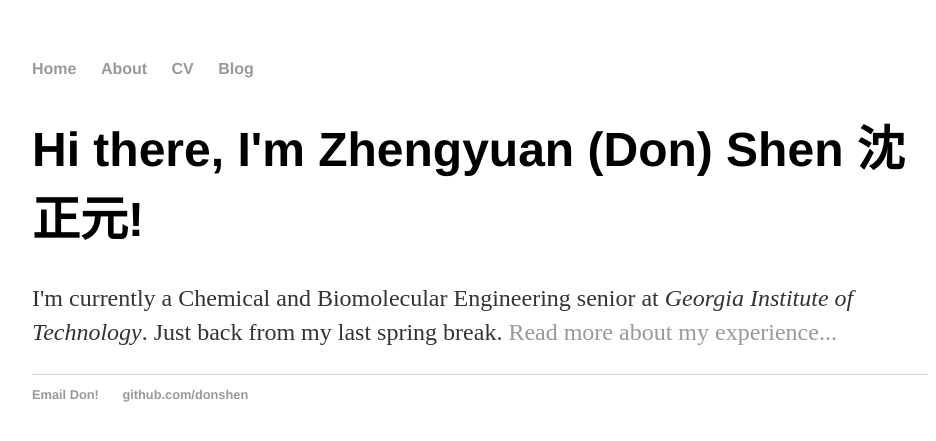
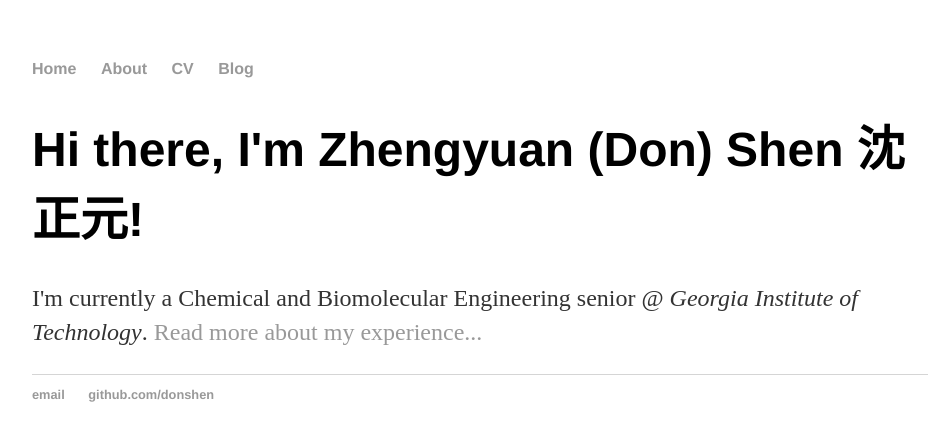
Before and after one commit to donshen/donshen.github.io, a Jekyll site: the page built from index.html, in a window 1280 px wide. Shown: the top 441 px of the page, without its empty margins (160-1096 px from the left). Built offline with Jekyll 4.4.1, drawn with Linux system fonts in a browser that asks for light colours.

Commit message:
Update index.html

```diff
--- a/index.html
+++ b/index.html
@@ -1,31 +1,8 @@
-<!DOCTYPE html>
-<html>
-	<head>
-		<title>Don Shen, Chemical Engineer</title>
-		<!-- link to main stylesheet -->
-		<link rel="stylesheet" type="text/css" href="/css/main.css">
-	</head>
-	<body>
-		<nav>
-    		<ul>
-        		<li><a href="/">Home</a></li>
-	        	<li><a href="/about">About</a></li>
-        		<li><a href="/cv">CV</a></li>
-        		<li><a href="/blog">Blog</a></li>
-    		</ul>
-		</nav>
-		<div class="container">
-    		<div class="blurb">
-        		<h1>Hi there, I'm Zhengyuan (Don) Shen 沈正元! </h1>
-
-				<p>I'm currently a Chemical and Biomolecular Engineering senior at <em>Georgia Institute of Technology</em>. Just back from my last spring break. <a href="/about">Read more about my experience...</a></p>
-    		</div><!-- /.blurb -->
-		</div><!-- /.container -->
-		<footer>
-    		<ul>
-        		<li><a href="mailto:don.z.shen@gmail.com">Email Don!</a></li>
-        		<li><a href="https://github.com/donshen">github.com/donshen</a></li>
-			</ul>
-		</footer>
-	</body>
-</html>
+---
+layout: default
+title: Don Shen, Chemical Engineer
+---
+<div class="blurb">
+	<h1>Hi there, I'm Zhengyuan (Don) Shen 沈正元!</h1>
+	<p>I'm currently a Chemical and Biomolecular Engineering senior @ <em>Georgia Institute of Technology</em>. <a href="/about">Read more about my experience...</a></p>
+</div><!-- /.blurb -->
```
